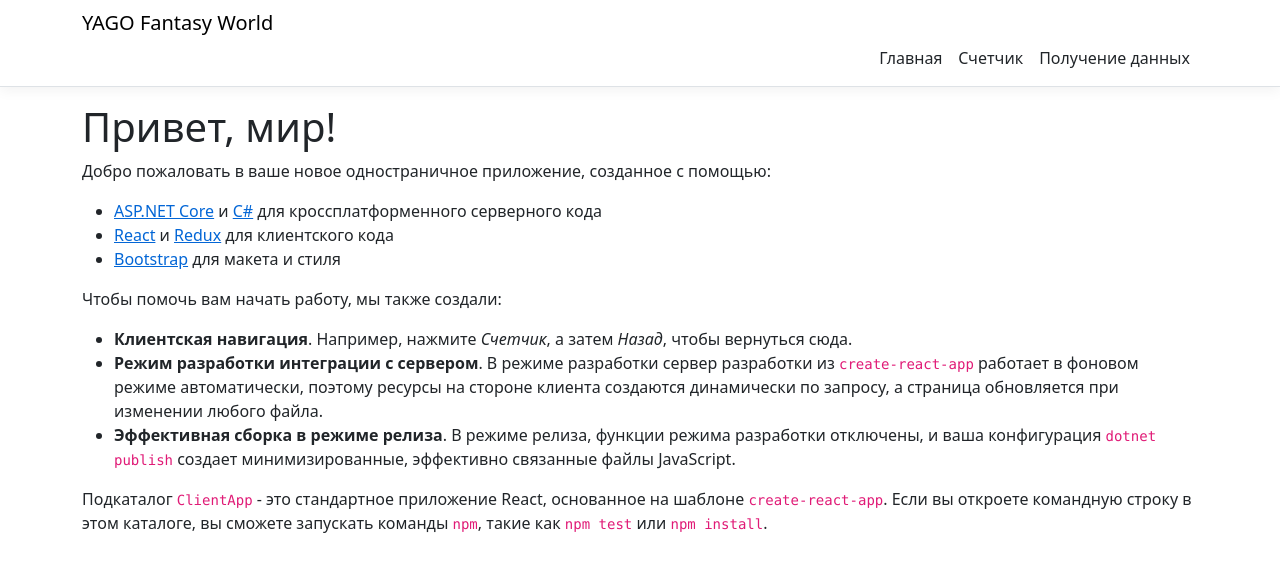
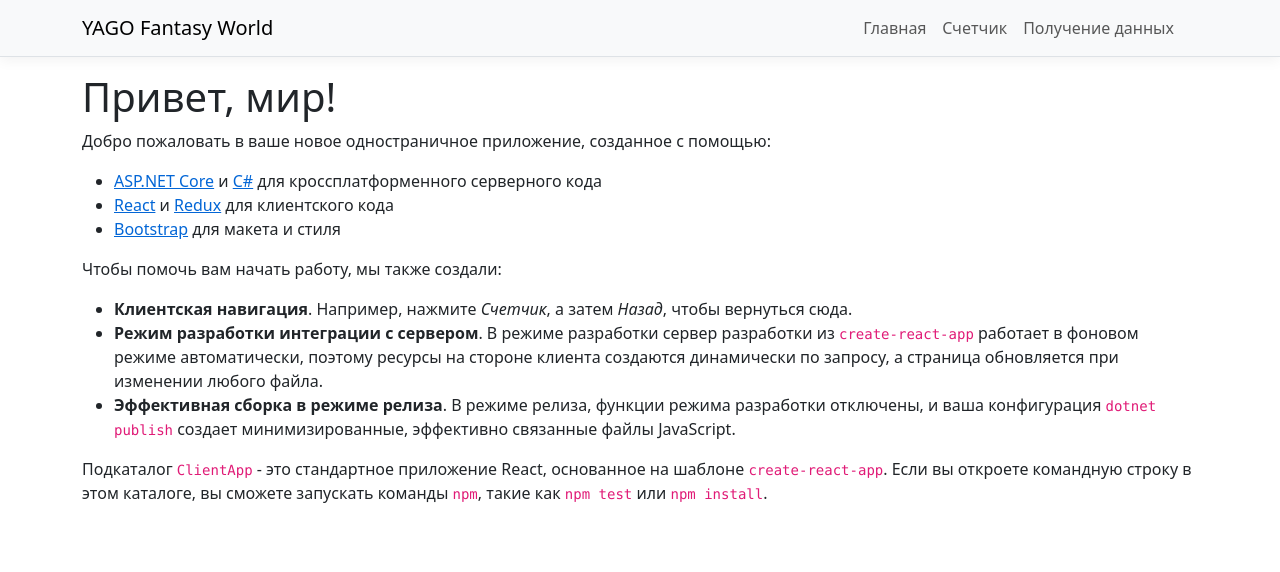
Before and after one commit to YagovkinSI/YAGO.FantasyWorld, a React (Create React App) app in the folder YAGO.FantasyWorld.Web/ClientApp/: page / in a window 1280 px wide. Shown: the top 572 px of the page. Built offline with nearby package versions, Linux system fonts and the light colour scheme.

Commit message:
[FEATURE-12] Use react-bootstrap instead of reactstrap

```diff
--- a/YAGO.FantasyWorld.Web/ClientApp/package.json
+++ b/YAGO.FantasyWorld.Web/ClientApp/package.json
@@ -4,17 +4,18 @@
   "private": true,
   "dependencies": {
     "@reduxjs/toolkit": "^1.9.5",
+    "@types/react-bootstrap": "^0.32.32",
     "bootstrap": "~5.3.0",
     "connected-react-router": "6.9.3",
     "jquery": "~3.7.0",
     "merge": "2.1.1",
     "popper.js": "^1.16.1",
     "react": "~18.2.0",
+    "react-bootstrap": "^2.7.4",
     "react-dom": "~18.2.0",
     "react-redux": "~8.0.7",
     "react-router": "~6.11.2",
     "react-router-dom": "~6.11.2",
-    "reactstrap": "~9.1.10",
     "redux": "4.2.1",
     "redux-thunk": "2.4.2"
   },
@@ -26,7 +27,6 @@
     "@types/react-redux": "~7.1.25",
     "@types/react-router": "~5.1.20",
     "@types/react-router-dom": "~5.3.3",
-    "@types/reactstrap": "~8.7.2",
     "cross-env": "7.0.3",
     "eslint-plugin-jsx-a11y": "^6.7.1",
     "nan": "^2.17.0",
--- a/YAGO.FantasyWorld.Web/ClientApp/src/components/Layout.tsx
+++ b/YAGO.FantasyWorld.Web/ClientApp/src/components/Layout.tsx
@@ -1,5 +1,5 @@
 import * as React from 'react';
-import { Container } from 'reactstrap';
+import { Container } from 'react-bootstrap';
 import NavMenu from './NavMenu';
 
 interface LayoutProps {
--- a/YAGO.FantasyWorld.Web/ClientApp/src/components/NavMenu.tsx
+++ b/YAGO.FantasyWorld.Web/ClientApp/src/components/NavMenu.tsx
@@ -1,30 +1,45 @@
 import * as React from 'react';
-import { Collapse, Container, Navbar, NavbarBrand, NavbarToggler, NavItem, NavLink } from 'reactstrap';
+import { Container, Nav, Navbar, Offcanvas } from 'react-bootstrap';
 import { Link } from 'react-router-dom';
 import './NavMenu.css';
 
 const NavMenu: React.FC = () => {
-    const [isOpen, setIsOpen] = React.useState(false);
+    const [showOffcanvas, setShowOffcanvas] = React.useState(false);
+    const handleCloseOffcanvas = () => setShowOffcanvas(false);
+
+    const renderOffcanvas = () => {
+        return (
+            <Navbar.Offcanvas
+                show={showOffcanvas}
+                onHide={handleCloseOffcanvas}
+                id={`offcanvasNavbar`}
+                aria-labelledby={`offcanvasNavbarLabel`}
+                placement="end"
+                style={{ width: '250px' }}
+            >
+                <Offcanvas.Header closeButton>
+                    <Offcanvas.Title id={`offcanvasNavbarLabel`}>
+                        Главное меню
+                    </Offcanvas.Title>
+                </Offcanvas.Header>
+                <Offcanvas.Body>
+                    <Nav className="justify-content-end flex-grow-1 pe-3">
+                        <Nav.Link as={Link} to="/" onClick={() => setShowOffcanvas(false)}>Главная</Nav.Link>
+                        <Nav.Link as={Link} to="/counter" onClick={() => setShowOffcanvas(false)}>Счетчик</Nav.Link>
+                        <Nav.Link as={Link} to="/fetch-data" onClick={() => setShowOffcanvas(false)}>Получение данных</Nav.Link>
+                    </Nav>
+                </Offcanvas.Body>
+            </Navbar.Offcanvas>
+        )
+    }
 
     return (
         <header>
-            <Navbar className="navbar-expand-sm navbar-toggleable-sm border-bottom box-shadow mb-3" light>
+            <Navbar bg="light" expand={'lg'} className="border-bottom box-shadow mb-3">
                 <Container>
-                    <NavbarBrand tag={Link} to="/">YAGO Fantasy World</NavbarBrand>
-                    <NavbarToggler onClick={() => setIsOpen(!isOpen)} className="mr-2" />
-                    <Collapse className="d-sm-inline-flex flex-sm-row-reverse" isOpen={isOpen} navbar>
-                        <ul className="navbar-nav flex-grow">
-                            <NavItem>
-                                <NavLink tag={Link} className="text-dark" to="/">Главная</NavLink>
-                            </NavItem>
-                            <NavItem>
-                                <NavLink tag={Link} className="text-dark" to="/counter">Счетчик</NavLink>
-                            </NavItem>
-                            <NavItem>
-                                <NavLink tag={Link} className="text-dark" to="/fetch-data">Получение данных</NavLink>
-                            </NavItem>
-                        </ul>
-                    </Collapse>
+                    <Navbar.Brand as={Link} to="/">YAGO Fantasy World</Navbar.Brand>
+                    <Navbar.Toggle onClick={() => setShowOffcanvas(!showOffcanvas)} />
+                    {renderOffcanvas()}
                 </Container>
             </Navbar>
         </header>
```
Also changed, not shown: 1 other file (tests, documents, lock files or other folders).
